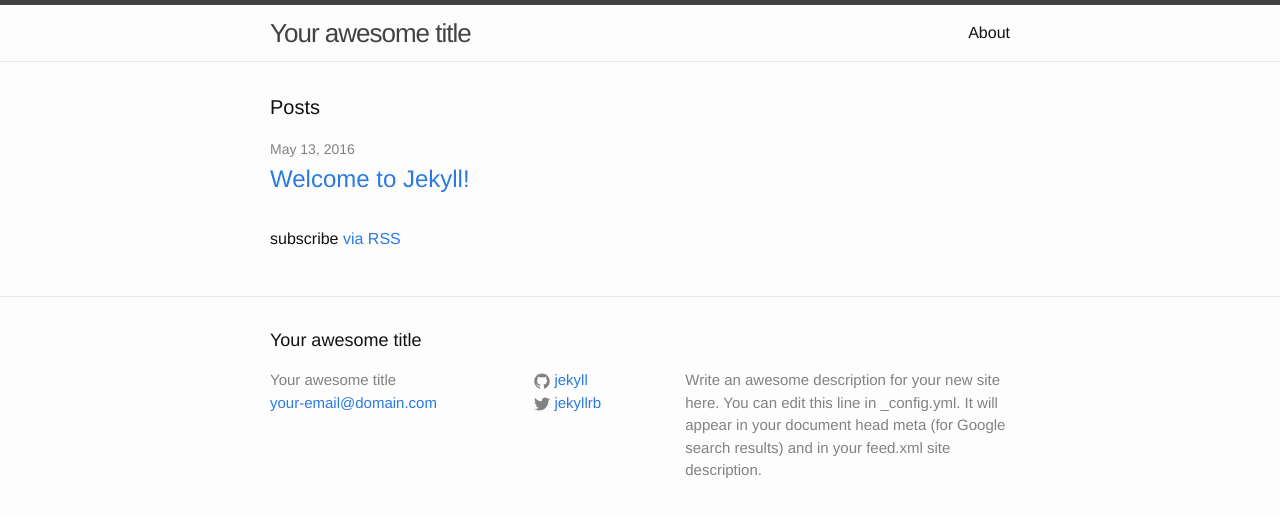
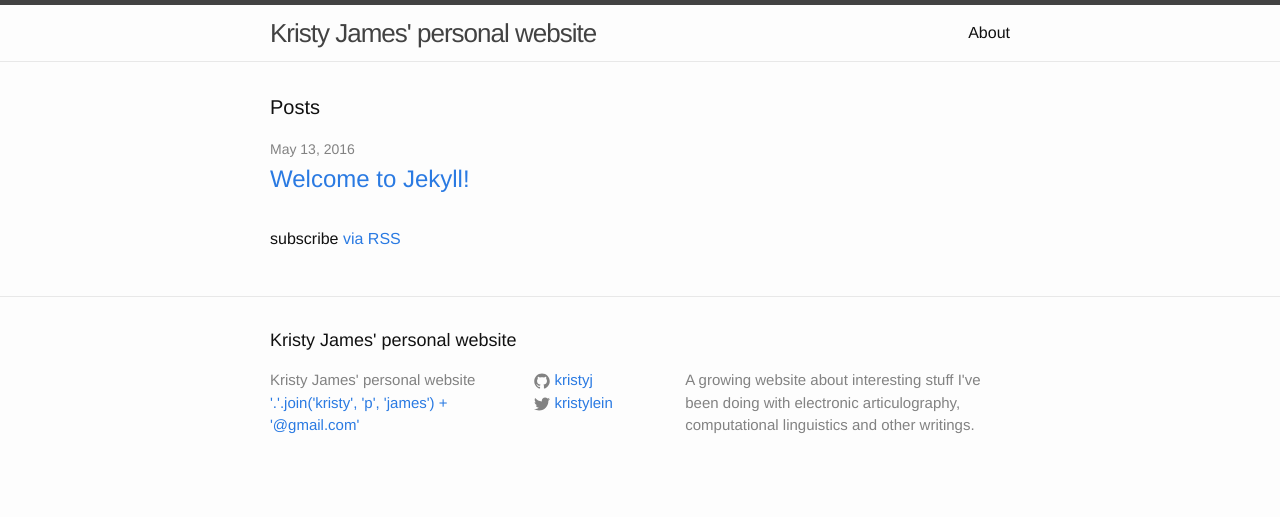
Before and after one commit to kristyj/kristyj.github.io, a Jekyll site: the page built from index.html, in a window 1280 px wide. Shown: the top 517 px of the page. Built offline with Jekyll 4.4.1, drawn with Linux system fonts in a browser that asks for light colours.

Commit message:
Add correct contact details and a bland title

```diff
--- a/_config.yml
+++ b/_config.yml
@@ -6,16 +6,16 @@
 # 'jekyll serve'. If you change this file, please restart the server process.
 
 # Site settings
-title: Your awesome title
-email: your-email@domain.com
+title: Kristy James' personal website
+email: "'.'.join('kristy', 'p', 'james') + '@gmail.com'"
 description: > # this means to ignore newlines until "baseurl:"
-  Write an awesome description for your new site here. You can edit this
-  line in _config.yml. It will appear in your document head meta (for
-  Google search results) and in your feed.xml site description.
+  A growing website about interesting stuff I've been doing with
+  electronic articulography, computational linguistics
+  and other writings.
 baseurl: "" # the subpath of your site, e.g. /blog
-url: "http://yourdomain.com" # the base hostname & protocol for your site
-twitter_username: jekyllrb
-github_username:  jekyll
+url: "http://kristyj.github.io" # the base hostname & protocol for your site
+twitter_username: kristylein
+github_username:  kristyj
 
 # Build settings
 markdown: kramdown
```
